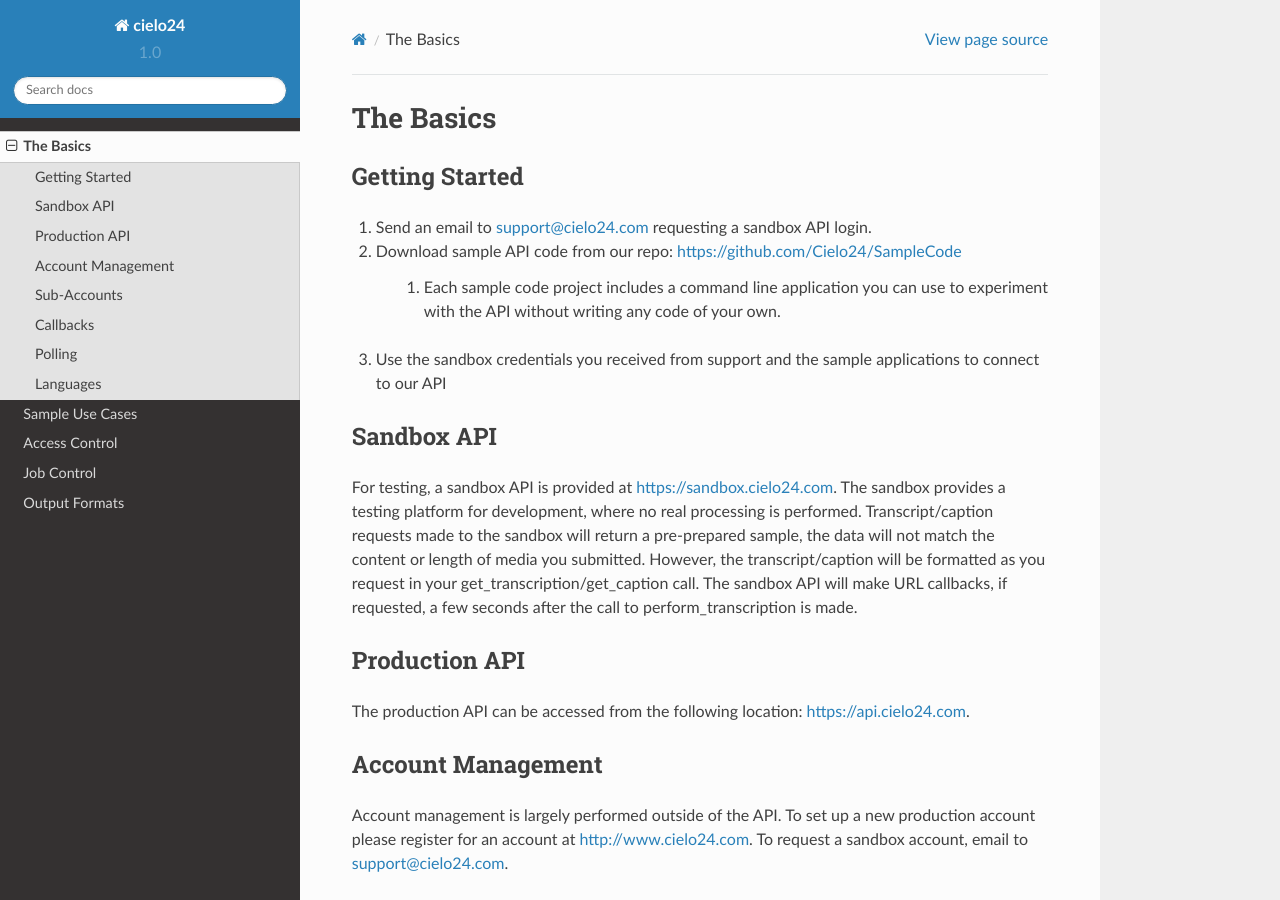
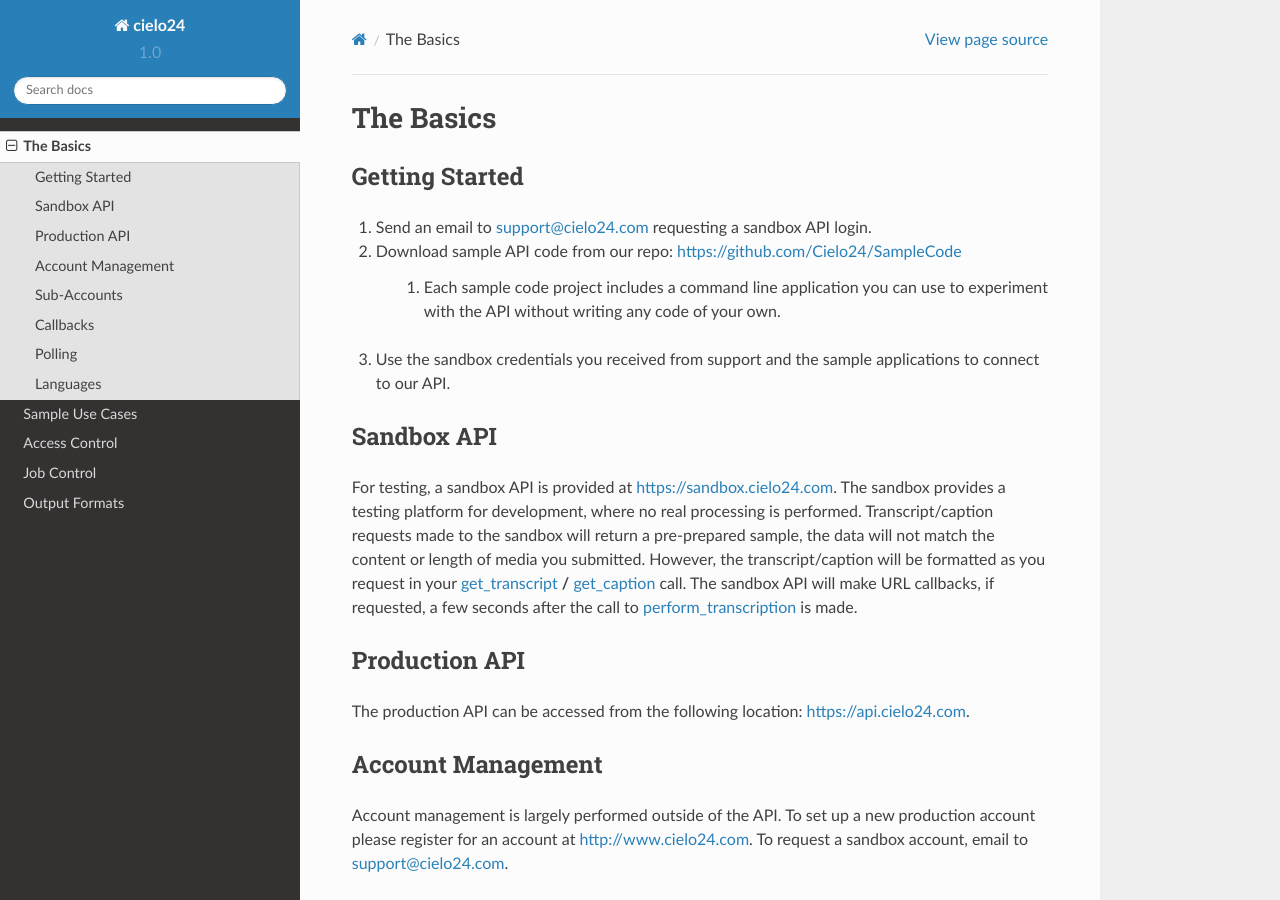
Before and after one commit to cielo24/Docs, a Sphinx documentation site: the page built from api/source/basics.rst, in a window 1280 px wide and 900 px high. Built offline with Sphinx 7.4.7 and the Read the Docs theme 2.0.0, drawn with Linux system fonts in a browser that asks for light colours.

Commit message:
Minor fixes/improvements

```diff
--- a/api/source/basics.rst
+++ b/api/source/basics.rst
@@ -8,15 +8,15 @@ Getting Started
 
     #. Each sample code project includes a command line application you can use to experiment with the API without writing any code of your own.
 
-#. Use the sandbox credentials you received from support and the sample applications to connect to our API
+#. Use the sandbox credentials you received from support and the sample applications to connect to our API.
 
 Sandbox API
 -----------
 For testing, a sandbox API is provided at https://sandbox.cielo24.com.
 The sandbox provides a testing platform for development, where no real processing is performed.
 Transcript/caption requests made to the sandbox will return a pre-prepared sample, the data will not match the content or length of media you submitted.
-However, the transcript/caption will be formatted as you request in your get_transcription/get_caption call.
-The sandbox API will make URL callbacks, if requested, a few seconds after the call to perform_transcription is made.
+However, the transcript/caption will be formatted as you request in your :doc:`get_transcript <job_control/get_transcript>` **/** :doc:`get_caption <job_control/get_caption>` call.
+The sandbox API will make URL callbacks, if requested, a few seconds after the call to :doc:`perform_transcription <job_control/perform_transcription>` is made.
 
 Production API
 --------------
@@ -25,7 +25,8 @@ The production API can be accessed from the following location: https://api.ciel
 Account Management
 ------------------
 
-Account management is largely performed outside of the API. To set up a new production account please register for an account at http://www.cielo24.com. To request a sandbox account, email to `support@cielo24.com <mailto:support@cielo24.com>`_.
+Account management is largely performed outside of the API. To set up a new production account please register for an account at http://www.cielo24.com.
+To request a sandbox account, email to `support@cielo24.com <mailto:support@cielo24.com>`_.
 
 Sub-Accounts
 ------------
--- a/api/source/use_cases.rst
+++ b/api/source/use_cases.rst
@@ -15,8 +15,8 @@ The following delineates the simplified steps involved:
 #. Specify media file URL or upload the media file. A media file is either an audio or video file.
 #. Make request to perform a transcription task. Specify:
 
-    #. Fidelity: MECHANICAL, PREMIUM or PROFESSIONAL fidelity transcription.
-    #. Priority ECONOMY, STANDARD or PRIORITY.
+    #. :ref:`Fidelity <fidelity-label>` : MECHANICAL, PREMIUM or PROFESSIONAL fidelity transcription.
+    #. :ref:`Priority <priority-label>` : ECONOMY, STANDARD or PRIORITY.
 
 #. Wait for callback URL or poll task status for completion.
 #. [**Option**] Request transcript. Specify format of transcript (e.g. standard, time coded, replace slang, etc.). Request can be made multiple times for a given job (i.e. multiple requests can be made for multiple output types).
```
